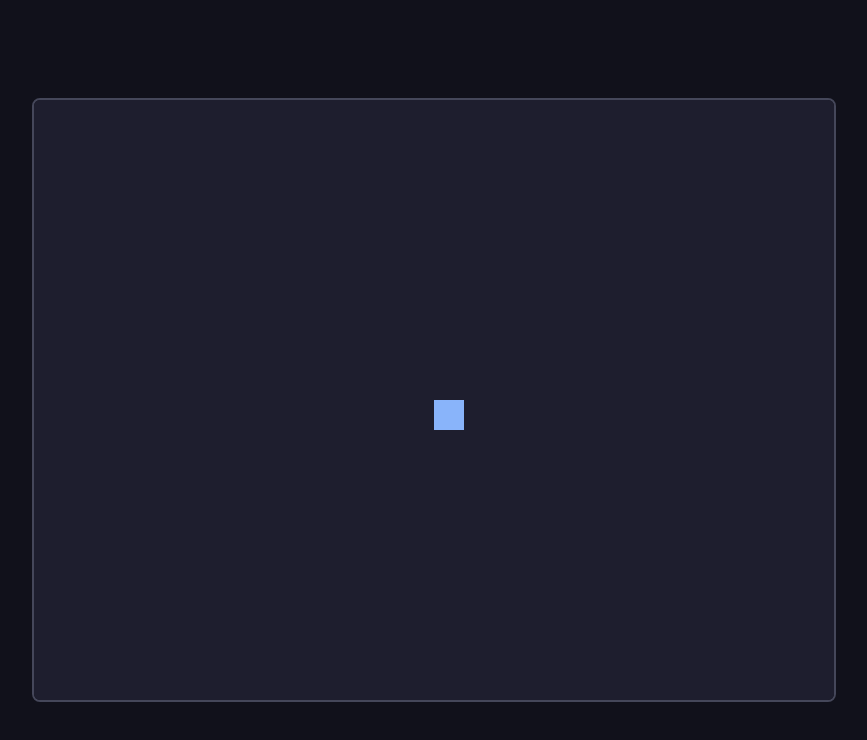
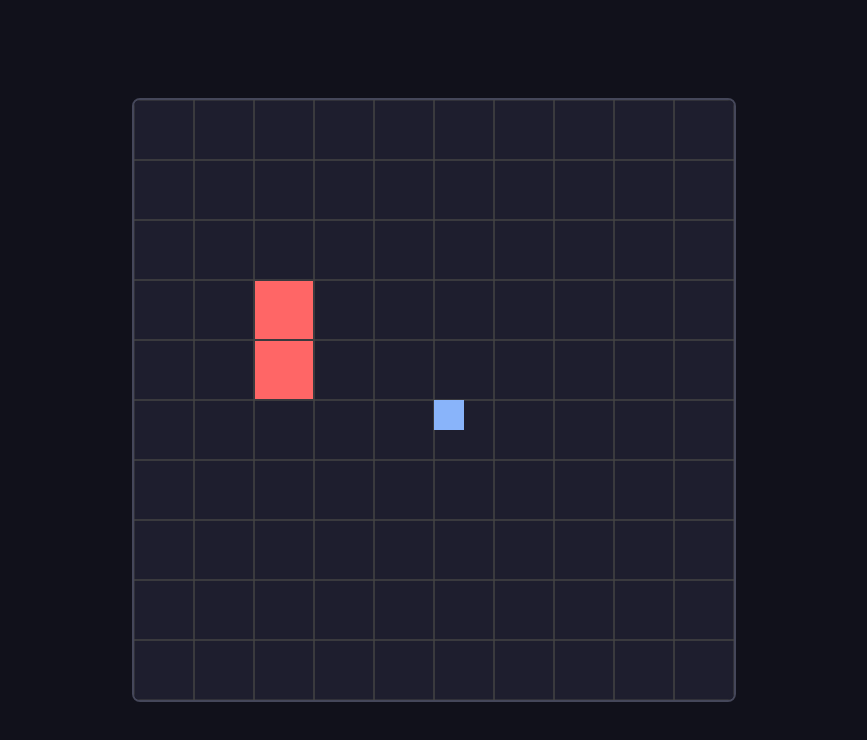
Before and after one commit to Zjadacz/Queens, a website with bundled scripts: page index.html in a window 1280 px wide. Shown: the whole page, without its empty margins (206-1073 px from the left). Built offline with nearby package versions, Linux system fonts and the light colour scheme.

Commit message:
Board and Queen classes have been added. They use the Position interface instead of the Point class. The main.ts file has been modified to reflect these changes, and a new queen has been added to the board with a different color and an additional position in its path.

```diff
--- a/index.html
+++ b/index.html
@@ -19,7 +19,7 @@
   </style>
 </head>
 <body>
-  <canvas id="game" width="800" height="600"></canvas>
+  <canvas id="game" width="600" height="600"></canvas>
   <script type="module" src="dist/main.js"></script>
 </body>
 </html>
--- /dev/null
+++ b/src/board.ts
@@ -0,0 +1,30 @@
+import { Queen } from "./queen.js";
+export class Board{
+    width: number;
+    height: number;
+    cellSize: number = 30;
+    queens: Queen[] = [];
+
+    constructor(width: number, height: number, cellSize: number) {
+        this.width = width;
+        this.height = height;
+        this.cellSize = cellSize;
+    }
+
+    draw(ctx: CanvasRenderingContext2D): void {
+        ctx.fillStyle = "#1e1e2e";
+        ctx.fillRect(0, 0, this.width * this.cellSize, this.height * this.cellSize);
+
+        ctx.strokeStyle = "#454545";
+        for (let x = 0; x <= this.width - 1; x++) {
+            for (let y = 0; y <= this.height - 1; y++) {
+                ctx.strokeRect(x * this.cellSize, y * this.cellSize, this.cellSize, this.cellSize);
+            }
+        }
+
+        for (const queen of this.queens) {
+            queen.draw(ctx, this.cellSize);
+        }
+    }
+}
+export default Board;
--- a/src/main.ts
+++ b/src/main.ts
@@ -1,3 +1,6 @@
+import { Queen } from "./queen.js";
+import { Board } from "./board.js";
+
 // Punkt wejścia gry
 const canvas = document.getElementById("game") as HTMLCanvasElement;
 const ctx = canvas.getContext("2d")!;
@@ -16,6 +19,9 @@ const player: Player = {
   speed: 4,
 };
 
+const board = new Board( 10, 10, 60);
+board.queens.push(new Queen({ x: 2, y: 3 }, [{ x: 2, y: 3 }, { x: 2, y: 4 }], "#ff6666"));
+
 const keys: Record<string, boolean> = {};
 
 window.addEventListener("keydown", (e) => (keys[e.key] = true));
@@ -32,11 +38,11 @@ function update(): void {
 }
 
 function draw(): void {
-  ctx.fillStyle = "#1e1e2e";
-  ctx.fillRect(0, 0, canvas.width, canvas.height);
+  board.draw(ctx);
 
   ctx.fillStyle = "#89b4fa";
   ctx.fillRect(player.x, player.y, player.size, player.size);
+
 }
 
 function loop(): void {
--- /dev/null
+++ b/src/position.ts
@@ -0,0 +1,4 @@
+export interface Position {
+  x: number;
+  y: number;
+}
--- /dev/null
+++ b/src/queen.ts
@@ -0,0 +1,19 @@
+import { Position }  from "./position.js";
+export class Queen{
+    location: Position;
+    area: Position[];
+    color: string;
+
+    constructor(location: Position, area: Position[], color: string) {
+        this.location = location;
+        this.area = area;
+        this.color = color;
+    }
+
+    draw(ctx: CanvasRenderingContext2D, cellSize: number): void {
+        ctx.fillStyle = this.color;
+        for (const pos of this.area) {
+            ctx.fillRect(pos.x * cellSize + 1, pos.y * cellSize + 1, cellSize - 2, cellSize - 2);
+        }
+    }
+}
--- a/tsconfig.json
+++ b/tsconfig.json
@@ -2,7 +2,7 @@
   "compilerOptions": {
     "target": "ES2020",
     "module": "ES2020",
-    "moduleResolution": "node",
+    "ignoreDeprecations": "6.0",
     "outDir": "dist",
     "rootDir": "src",
     "strict": true,
```
Also changed, not shown: dist/board.js (added), dist/main.js, dist/point.js (added), dist/position.js (added), dist/queen.js (added), dist/queen_area.js (added), 6 other files.
